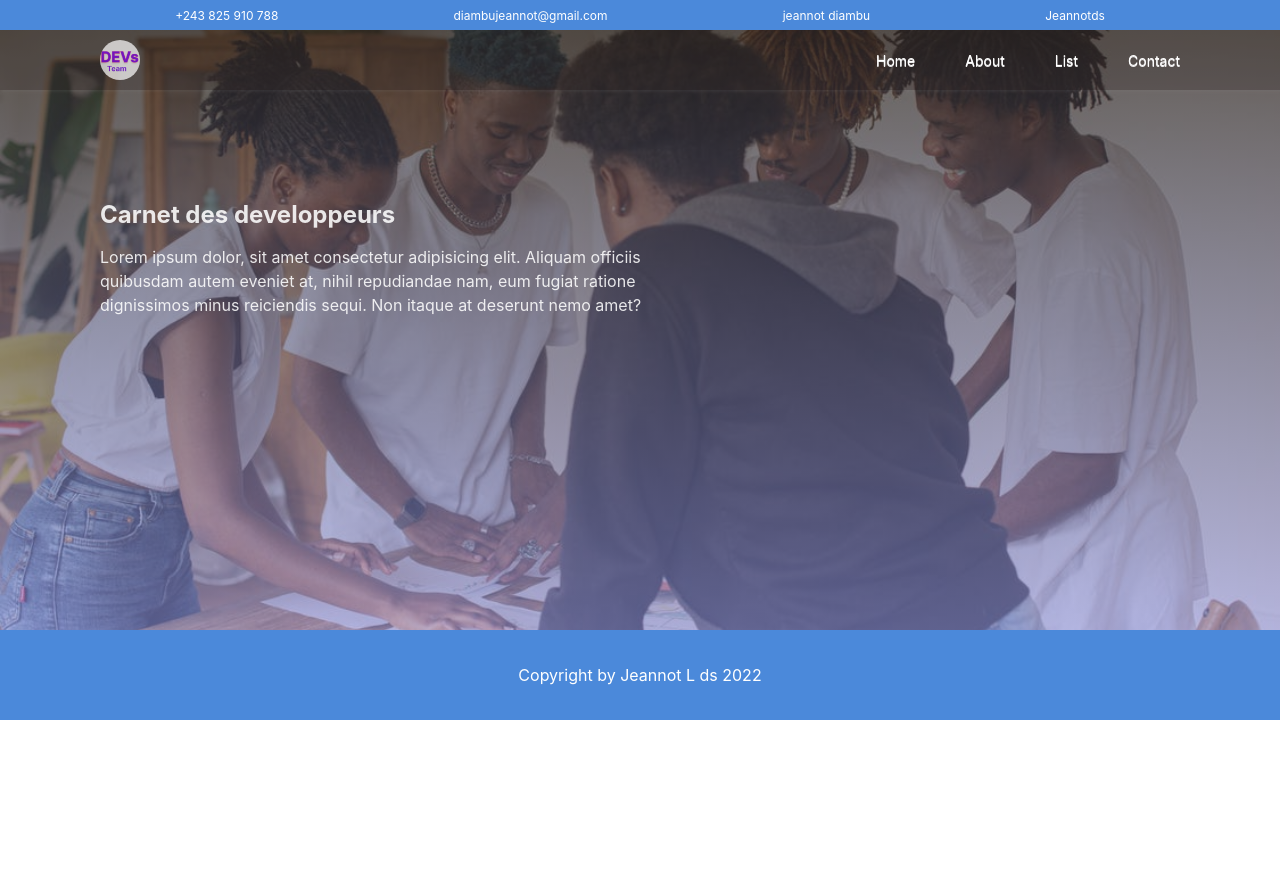
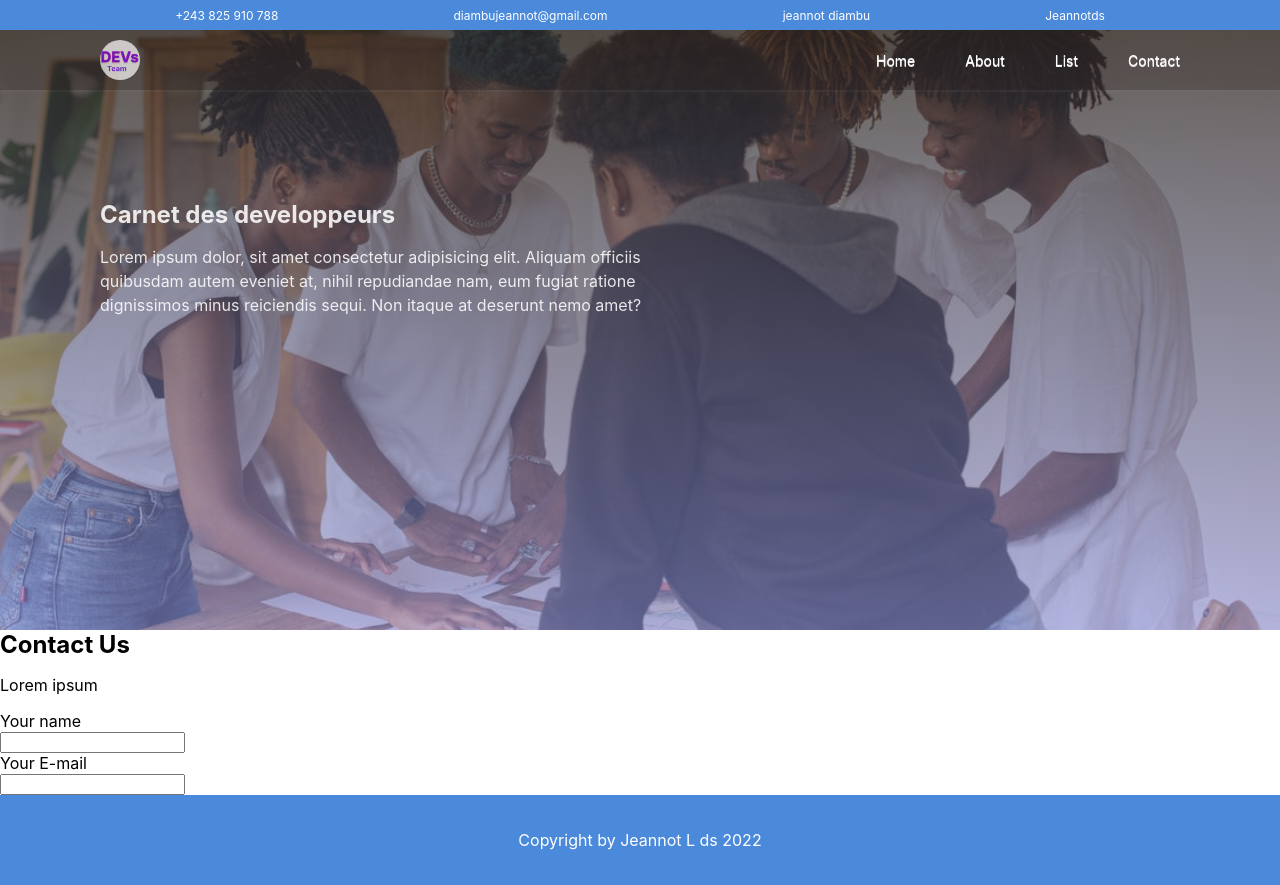
Before and after one commit to jeannotds/carnet-dev, a React (Create React App) app: page /contact in a window 1280 px wide. Before the commit the page ends 800 px from the top, so only its background shows below. Built offline with nearby package versions, Linux system fonts and the light colour scheme.

Commit message:
Ajout du composant Contact() et du fichier Contact.css

```diff
--- a/src/composants/App.js
+++ b/src/composants/App.js
@@ -5,6 +5,7 @@ import {Routes, Route} from "react-router-dom";
 import { ToastContainer } from "react-toast";
 import Footer from "./Footer";
 import ListeApprenant from "./List";
+import Contact from "./Contact";
 
 function App() {
   return (
@@ -15,7 +16,7 @@ function App() {
             <Route exact path='/' element={<Main />} ></Route>
             <Route exact path='/apropos' element={<Main />}></Route>
             <Route exact path='/list' element={<ListeApprenant />}></Route>
-            <Route exact path='/contact' element=""></Route>
+            <Route exact path='/contact' element={<Contact />}></Route>
         </Routes>
         <Footer />
     </div>
--- /dev/null
+++ b/src/composants/Contact.js
@@ -0,0 +1,25 @@
+
+
+
+const Contact = ()=>{
+
+
+    return (
+        <div className="formulaire">
+            <h2>Contact Us</h2>
+            <p>Lorem ipsum</p>
+            <form className="form">
+                <div>
+                    <label id="name">Your name</label><br/>
+                    <input type="text" id="Name"/>
+                </div>
+                <div>
+                    <label id="mail">Your E-mail</label><br/>
+                    <input type="text" id="mail"/>
+                </div>
+            </form>
+        </div>
+    )
+}
+
+export default Contact
```
Also changed, not shown: src/styles/Contact.css (added).
